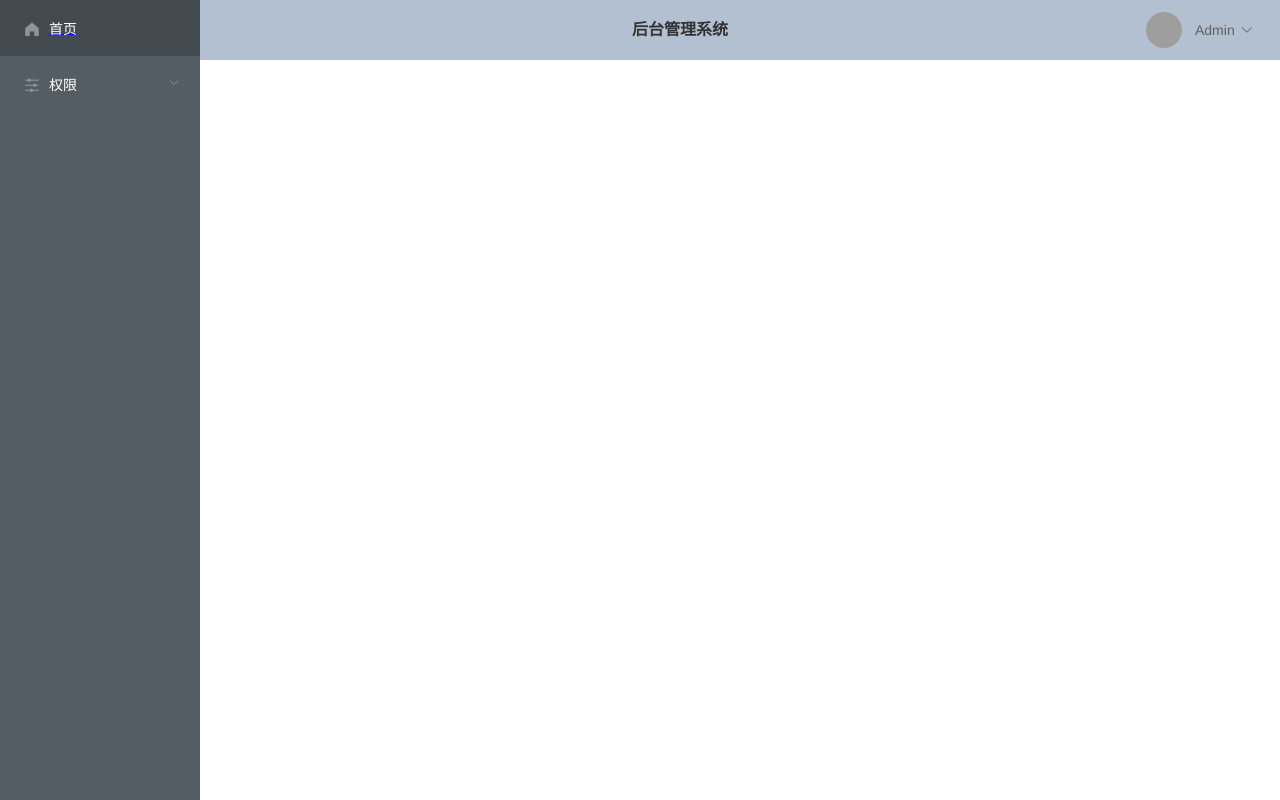
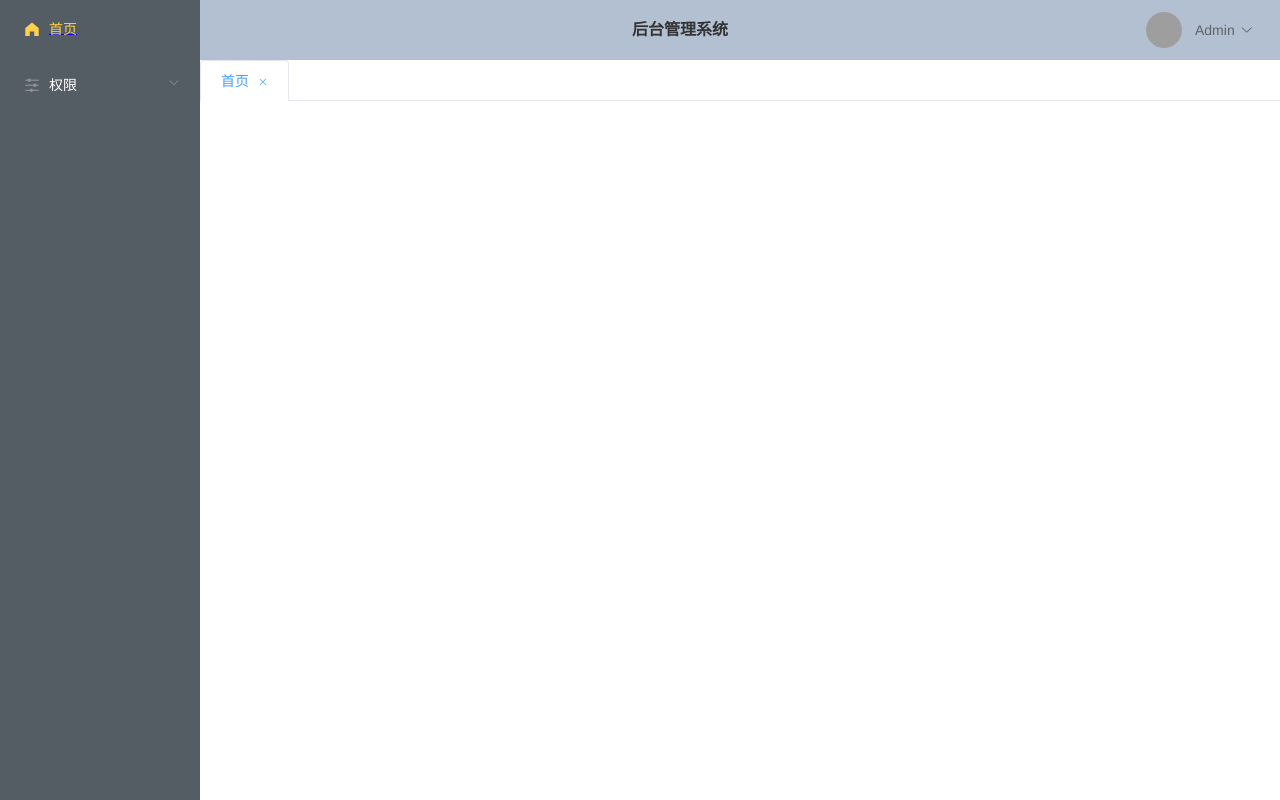
Before and after one commit to AdgerJay518/hmanage-admin-vue, a Vue app: page / in a window 1280 px wide. Built offline with nearby package versions, Linux system fonts and the light colour scheme; grey boxes are pictures that could not be loaded.

Commit message:
5.2:动态导航与动态路由绑定+导航与动态标签页绑定

```diff
--- a/src/App.vue
+++ b/src/App.vue
@@ -3,6 +3,22 @@
     <router-view/>
   </div>
 </template>
+<script>
+export default {
+  name:"App",
+  watch:{
+    $route(to,from){
+      if(to.path!=='/Login'){
+        let obj={
+          name:to.name,
+          title:to.meta.title
+        }
+        this.$store.commit("addTab",obj)
+      }
+    }
+  }
+}
+</script>
 
 <style>
 #app {
--- a/src/mock.js
+++ b/src/mock.js
@@ -37,3 +37,48 @@ Mock.mock('/logout','post',()=>{
 
     return Result
 })
+
+Mock.mock('/ums/menu','get',()=>{
+    let menu=[{
+        name:'ums',
+        title:'权限',
+        icon:'el-icon-s-operation',
+        path:'',
+        children:[
+            {
+                name:'umsAdmin',
+                title:'用户列表',
+                icon:'el-icon-s-custom',
+                path:'/ums/admin',
+                component:'/ums/admin/User'
+            },
+            {
+                name:'umsRole',
+                title:'角色列表',
+                icon:'el-icon-rank',
+                path:'/ums/role',
+                component:'/ums/role/Role'
+            },
+            {
+                name:'umsMenu',
+                title:'菜单列表',
+                icon:'el-icon-menu',
+                path:'/ums/menu',
+                component:'/ums/menu/Menu'
+            },
+            {
+                name:'umsResource',
+                title:'资源列表',
+                icon:'el-icon-reading',
+                path:'/ums/resource',
+                component:'/ums/resource/Resource'
+            }
+        ]
+    }]
+    let aut=[]
+    Result.data={
+        menu:menu,
+        aut:aut
+    }
+    return Result
+})
--- a/src/router/index.js
+++ b/src/router/index.js
@@ -1,7 +1,8 @@
 import Vue from 'vue'
 import VueRouter from 'vue-router'
 import Home from '../views/Home.vue'
-
+import axios from "../axios";
+import store from "../store"
 Vue.use(VueRouter)
 
 const routes = [
@@ -23,30 +24,30 @@ const routes = [
     component: Home,
     meta: {title: '权限', icon: 'ums'},
     children:[
-      {
-        path: '/ums/admin',
-        name: 'User',
-        component: () => import( '../views/ums/admin/User'),
-        meta: {title: '用户列表', icon: 'ums-admin'}
-      },
-      {
-        path: '/ums/role',
-        name: 'Role',
-        component: () => import( '../views/ums/role/Role'),
-        meta: {title: '角色列表', icon: 'ums-role'}
-      },
-      {
-        path: '/ums/menu',
-        name: 'Menu',
-        component: () => import( '../views/ums/menu/Menu'),
-        meta: {title: '菜单列表', icon: 'ums-menu'}
-      },
-      {
-        path: '/ums/resource',
-        name: 'Resource',
-        component: () => import( '../views/ums/resource/Resource'),
-        meta: {title: '资源列表', icon: 'ums-resource'}
-      }
+      // {
+      //   path: '/ums/admin',
+      //   name: 'User',
+      //   component: () => import( '../views/ums/admin/User'),
+      //   meta: {title: '用户列表', icon: 'ums-admin'}
+      // },
+      // {
+      //   path: '/ums/role',
+      //   name: 'Role',
+      //   component: () => import( '../views/ums/role/Role'),
+      //   meta: {title: '角色列表', icon: 'ums-role'}
+      // },
+      // {
+      //   path: '/ums/menu',
+      //   name: 'Menu',
+      //   component: () => import( '../views/ums/menu/Menu'),
+      //   meta: {title: '菜单列表', icon: 'ums-menu'}
+      // },
+      // {
+      //   path: '/ums/resource',
+      //   name: 'Resource',
+      //   component: () => import( '../views/ums/resource/Resource'),
+      //   meta: {title: '资源列表', icon: 'ums-resource'}
+      // }
     ]
   },
   {
@@ -62,4 +63,51 @@ const router = new VueRouter({
   routes
 })
 
+router.beforeEach((to,from,next)=>{
+  let hasRoute=store.state.menu.hasRoute
+  if(!hasRoute){
+    axios.get("/ums/menu",{
+      headers:{
+        Authorization:localStorage.getItem("token")
+      }
+    }).then(res=>{
+      store.commit("setMenu",res.data.data.menu)
+      store.commit("setAut",res.data.data.aut)
+
+      let Routes=router.options.routes
+      res.data.data.menu.forEach(menu=>{
+        if(menu.children){
+          menu.children.forEach(e=>{
+            let route=menuToRoute(e)
+            if(route){
+              Routes[0].children.push(route)
+            }
+          })
+        }
+      })
+      console.log(Routes)
+      router.addRoutes(Routes)
+      hasRoute=true
+      store.commit("changeRouteState",hasRoute)
+    })
+  }
+
+next()
+})
+const menuToRoute=(menu)=>{
+  if(!menu.component){
+    return null
+  }
+  let route={
+    name:menu.name,
+    path:menu.path,
+    meta:{
+      icon:menu.icon,
+      title:menu.title
+    }
+  }
+  route.component=()=>import('../views'+menu.component+'.vue')
+  return route
+}
+
 export default router
--- a/src/store/index.js
+++ b/src/store/index.js
@@ -1,6 +1,6 @@
 import Vue from 'vue'
 import Vuex from 'vuex'
-
+import menu from "./modules/menu";
 Vue.use(Vuex)
 
 export default new Vuex.Store({
@@ -19,5 +19,6 @@ export default new Vuex.Store({
   actions: {
   },
   modules: {
+    menu
   }
 })
--- /dev/null
+++ b/src/store/modules/menu.js
@@ -0,0 +1,52 @@
+import Vue from 'vue'
+import Vuex from 'vuex'
+
+Vue.use(Vuex)
+
+export default ({
+    state: {
+        menu:[],
+        aut:[],
+        hasRoute:false,
+        editableTabsValue: 'Index',
+        editableTabs: [{
+            title: '首页',
+            name: 'Index'
+        }]
+    },
+    mutations: {
+        setMenu(state,menu){
+            state.menu=menu
+        },
+        setAut(state,aut){
+            state.aut=aut
+        },
+        changeRouteState(state,hasRoute){
+            state.hasRoute=hasRoute
+        },
+        addTab(state,tab) {
+            let index=state.editableTabs.findIndex(e=>e.name===tab.name)
+            if(index===-1){
+                state.editableTabs.push({
+                    title: tab.title,
+                    name: tab.name,
+                });
+            }
+            state.editableTabsValue = tab.name;
+        },
+        resetState:(state)=>{
+            state.menu=[]
+            state.aut=[]
+            state.hasRoute=false
+            state.editableTabsValue='/Index'
+            state.editableTabs=[{
+                title: '首页',
+                name: 'Index'
+            }]
+        }
+    },
+    actions: {
+    },
+    modules: {
+    }
+})
--- a/src/views/Home.vue
+++ b/src/views/Home.vue
@@ -19,6 +19,7 @@
         </div>
       </el-header>
       <el-main>
+        <Tab></Tab>
         <router-view>
         </router-view>
       </el-main>
@@ -28,11 +29,13 @@
 
 <script>
 import SideMenu from "./layout/SideMenu";
+import Tab from "./layout/Tab";
 
 export default {
   name: "Home",
   components:{
     SideMenu,
+    Tab
   },
 
   data(){
@@ -106,6 +109,7 @@ a{
 .el-main {
 
   text-align: center;
-  line-height: 160px;
+
+  padding :0;
 }
 </style>
--- a/src/views/layout/SideMenu.vue
+++ b/src/views/layout/SideMenu.vue
@@ -1,53 +1,29 @@
 <template>
   <el-menu
-      default-active="2"
+      :default-active="this.$store.state.menu.editableTabsValue"
       class="el-menu-vertical-demo"
       background-color="#545c64"
       text-color="#fff"
       active-text-color="#ffd04b"
   >
     <router-link to="/index">
-    <el-menu-item index="Index">
+    <el-menu-item index="Index" @click="selectMenu({name:'Index',title:'首页'})">
       <template slot="title">
         <i class="el-icon-s-home"></i>
         <span slot="title">首页</span>
       </template>
     </el-menu-item>
     </router-link>
-    <el-submenu index="0">
+    <el-submenu :index="menu.name" v-for="menu in menuList">
       <template slot="title">
-        <i class="el-icon-s-operation"></i>
-        <span>权限</span>
+        <i :class="menu.icon"></i>
+        <span>{{menu.title}}</span>
       </template>
-      <router-link to="/ums/admin">
-        <el-menu-item index="1-1">
+      <router-link :to="item.path" v-for="item in menu.children">
+        <el-menu-item :index="item.name" @click="selectMenu(item)">
           <template slot="title">
-            <i class="el-icon-s-custom"></i>
-            <span slot="title">用户列表</span>
-          </template>
-        </el-menu-item>
-      </router-link>
-      <router-link to="/ums/role">
-        <el-menu-item index="1-2">
-          <template slot="title">
-            <i class="el-icon-rank"></i>
-            <span slot="title">角色列表</span>
-          </template>
-        </el-menu-item>
-      </router-link>
-      <router-link to="/ums/menu">
-        <el-menu-item index="1-3">
-          <template slot="title">
-            <i class="el-icon-menu"></i>
-            <span slot="title">菜单列表</span>
-          </template>
-        </el-menu-item>
-      </router-link>
-      <router-link to="/ums/resource">
-        <el-menu-item index="1-4">
-          <template slot="title">
-            <i class="el-icon-reading"></i>
-            <span slot="title">资源列表</span>
+            <i :class="item.icon"></i>
+            <span slot="title">{{ item.title }}</span>
           </template>
         </el-menu-item>
       </router-link>
@@ -58,7 +34,22 @@
 <script>
 export default {
   name: "SideMenu",
+  data(){
+    return{
 
+    }
+  },computed:{
+    menuList:{
+      get(){
+       return this.$store.state.menu.menu
+      }
+    }
+  },
+  methods:{
+    selectMenu(item){
+      this.$store.commit('addTab',item)
+    }
+  }
 }
 </script>
 
--- /dev/null
+++ b/src/views/layout/Tab.vue
@@ -0,0 +1,87 @@
+<template>
+  <el-tabs v-model="editableTabsValue"
+           type="card"
+           closable
+           @tab-remove="removeTab"
+           @tab-click="tabClick"
+  >
+    <el-tab-pane
+        v-for="(item, index) in editableTabs"
+        :key="item.name"
+        :label="item.title"
+        :name="item.name"
+    >
+      {{item.content}}
+    </el-tab-pane>
+  </el-tabs>
+</template>
+
+<script>
+export default {
+  name: "Tab",
+  data() {
+    return {
+
+    }
+  },
+  computed:{
+    editableTabs:{
+      get(){
+        return this.$store.state.menu.editableTabs
+      },
+      set(val){
+        this.$store.state.menu.editableTabs=val
+      }
+    },
+    editableTabsValue:{
+      get(){
+        console.log(this.$store.state.menu.editableTabsValue)
+        return this.$store.state.menu.editableTabsValue
+      },
+      set(val){
+        this.$store.state.menu.editableTabsValue=val
+      }
+    }
+  },
+  methods: {
+    addTab(targetName) {
+      let newTabName = ++this.tabIndex + '';
+      this.editableTabs.push({
+        title: 'New Tab',
+        name: newTabName,
+        content: ''
+      });
+      this.editableTabsValue = newTabName;
+    },
+    removeTab(targetName) {
+      let tabs = this.editableTabs;
+      let activeName = this.editableTabsValue;
+      if(targetName==="Index"){
+        return
+      }
+      if (activeName === targetName) {
+        tabs.forEach((tab, index) => {
+          if (tab.name === targetName) {
+            let nextTab = tabs[index + 1] || tabs[index - 1];
+            if (nextTab) {
+              activeName = nextTab.name;
+            }
+          }
+        });
+      }
+
+      this.editableTabsValue = activeName;
+      this.editableTabs = tabs.filter(tab => tab.name !== targetName);
+      this.$router.push({name:activeName})
+    },
+    tabClick(target){
+      this.$router.push({name:target.name})
+    }
+  }
+
+}
+</script>
+
+<style scoped>
+
+</style>
```
